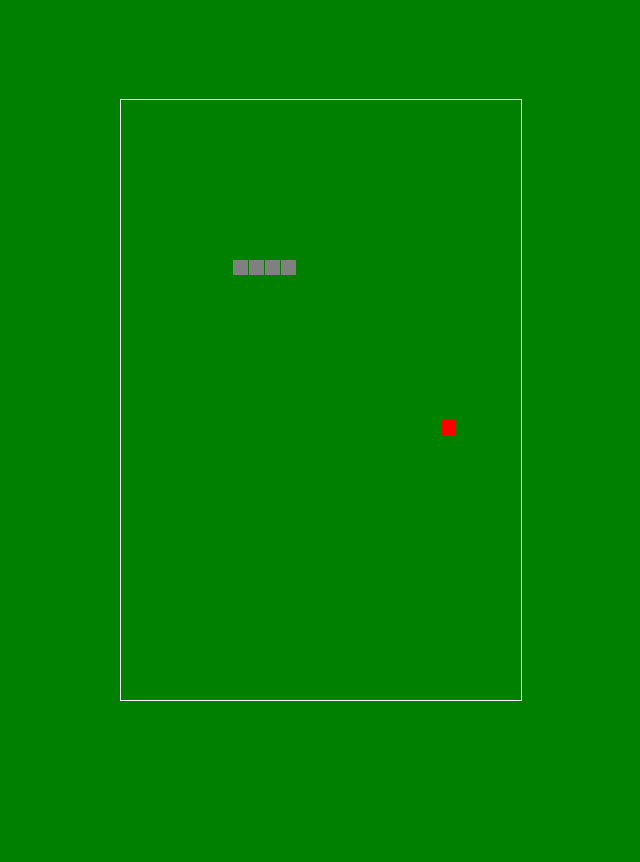
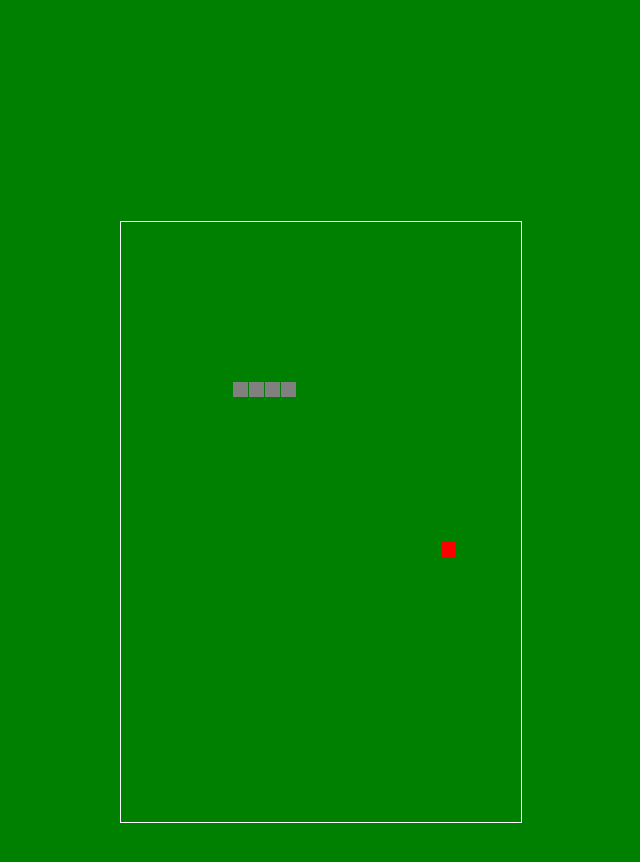
Before and after one commit to RyutinEN/ryutinen.github.io, a plain HTML site: page index.html in a window 1280 px wide. Shown: the whole page, without its empty margins (319-959 px from the left). Before the commit the page ends 800 px from the top, so only its background shows below. Drawn offline with Linux system fonts and the light colour scheme.

Commit message:
Update index.html

```diff
--- a/index.html
+++ b/index.html
@@ -6,7 +6,7 @@
   <style>
   html, body {
     height: 100%;
-    margin: 0;
+    margin: 5%;
   }
 
   body {
```
